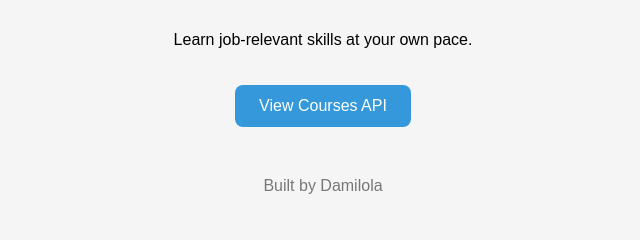
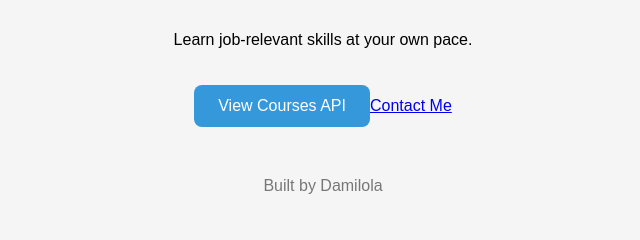
Before and after one commit to alukosunday140-droid/Damilab, a Flask app: page / in a window 1280 px wide. Shown: the part 198-438 px from the top of the page, without its empty margins (317-957 px from the left). Run offline with Flask 3, Linux system fonts and the light colour scheme.

Commit message:
Add navigation to contact page

```diff
--- a/templates/index.html
+++ b/templates/index.html
@@ -17,7 +17,7 @@
     <p>Accessible. Affordable. Scalable Education.</p>
     <div class="stats">Currently offering {{ course_count }} courses</div>
     <p>Learn job-relevant skills at your own pace.</p>
-    <a href="/api/courses" class="cta">View Courses API</a>
+    <a href="/api/courses" class="cta">View Courses API</a><a href="/contact">Contact Me</a>
     <footer>Built by Damilola</footer>
 </body>
 </html>
```
